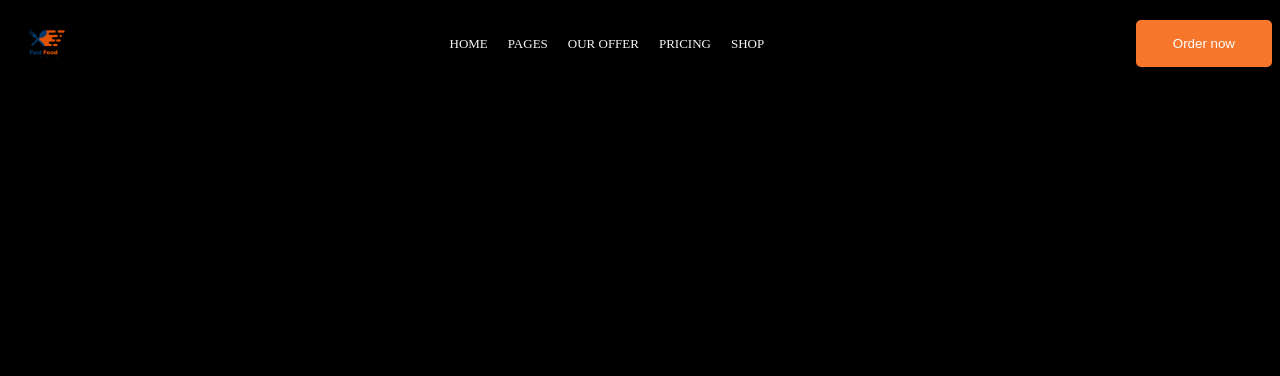
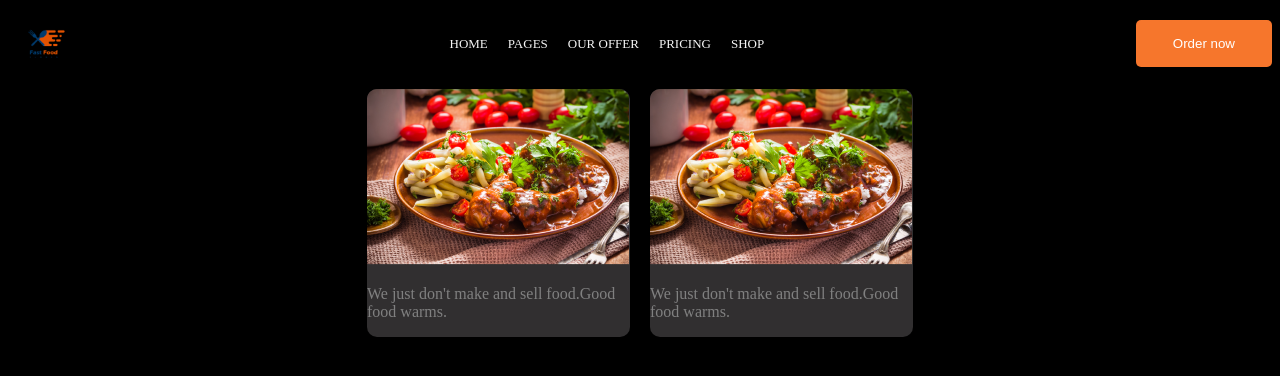
Before and after one commit to fxFENGY/--, a plain HTML site: page index.html in a window 1280 px wide. Drawn offline with Linux system fonts and the light colour scheme.

Commit message:
initial commit

```diff
--- a/index.html
+++ b/index.html
@@ -26,7 +26,14 @@
       </div>
   </header>
   <div class="burgers">
-<div class="cart">
+<div class="card">
+<img src="./Rectangle 32.png" alt="">
+<p>We just don't make and sell food.Good food warms.</p>
+
+</div>
+<div class="card">
+<img src="./Rectangle 32.png" alt="">
+<p>We just don't make and sell food.Good food warms.</p>
 
 </div>
   </div>
--- a/style.css
+++ b/style.css
@@ -26,3 +26,19 @@ button{
   border: none;
   border-radius: 5px;
 }
+.card p{
+  color:grey;
+
+}
+.burgers{
+ display: flex
+ ;
+ justify-content: center;
+
+}
+.card{
+  background: #312F30;
+border-radius: 10px;
+width: 263px;
+margin: 10px;
+}
```
Also changed, not shown: Rectangle 32.png (added).
